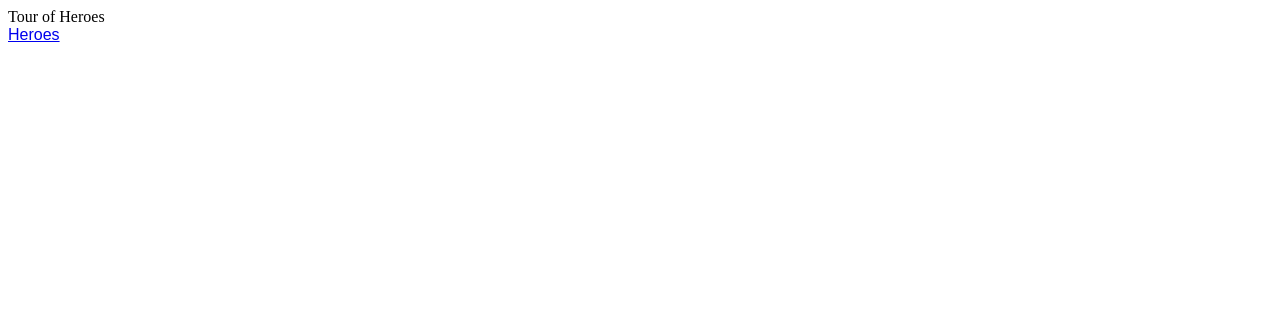
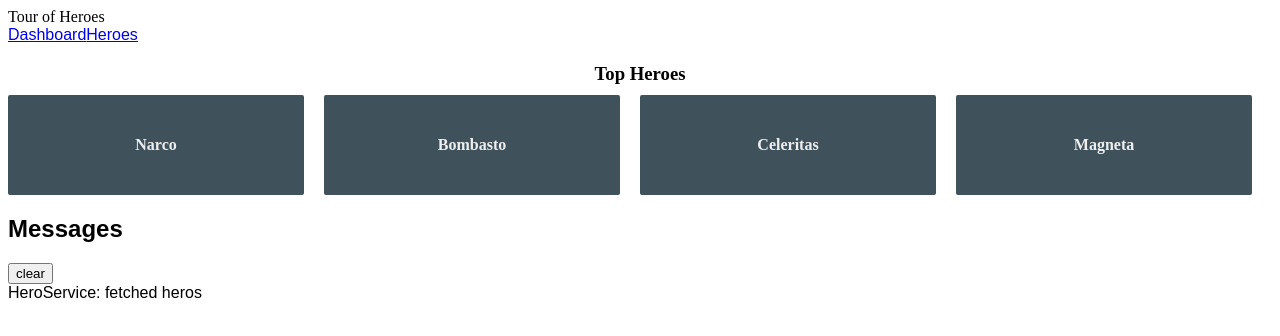
Before and after one commit to spartan1cs/Angular-8, an Angular app in the folder project1/: page /dashboard in a window 1280 px wide. Before the commit this address led to /. Shown: the top 336 px of the page. Built offline with nearby package versions, Linux system fonts and the light colour scheme.

Commit message:
Add dashboard link to the shell T

```diff
--- a/project1/src/app/app-routing.module.ts
+++ b/project1/src/app/app-routing.module.ts
@@ -2,10 +2,13 @@
 import { CommonModule } from '@angular/common';
 import { HerosComponent } from './heros/heros.component';
 import { RouterModule, Routes } from '@angular/router';
+import { DashboardComponent }   from './dashboard/dashboard.component';
 
 
 const routes:Routes=[
-{ path:'heros', component:HerosComponent}
+{ path:'heros', component:HerosComponent},
+{ path: 'dashboard', component: DashboardComponent },
+
 ];
 
 @NgModule({
--- a/project1/src/app/app.component.html
+++ b/project1/src/app/app.component.html
@@ -1,5 +1,6 @@
 {{title}}
 <nav>
+        <a routerLink="/dashboard">Dashboard</a>
     <a routerLink="/heros">Heroes</a>
   </nav>
 <router-outlet></router-outlet>
--- a/project1/src/app/app.module.ts
+++ b/project1/src/app/app.module.ts
@@ -6,14 +6,16 @@
 import { HerosComponent } from './heros/heros.component';
 import { FormsModule } from '@angular/forms';
 import { HeroDetailComponent } from './hero-detail/hero-detail.component';
-import { MessagesComponent } from './messages/messages.component'; // <-- NgModel lives here
+import { MessagesComponent } from './messages/messages.component';
+import { DashboardComponent } from './dashboard/dashboard.component'; // <-- NgModel lives here
 
 @NgModule({
   declarations: [
     AppComponent,
     HerosComponent,
     HeroDetailComponent,
-    MessagesComponent
+    MessagesComponent,
+    DashboardComponent
   ],
   imports: [
     BrowserModule,
--- /dev/null
+++ b/project1/src/app/dashboard/dashboard.component.css
@@ -0,0 +1,63 @@
+/* DashboardComponent's private CSS styles */
+[class*='col-'] {
+    float: left;
+    padding-right: 20px;
+    padding-bottom: 20px;
+  }
+  [class*='col-']:last-of-type {
+    padding-right: 0;
+  }
+  a {
+    text-decoration: none;
+  }
+  *, *:after, *:before {
+    -webkit-box-sizing: border-box;
+    -moz-box-sizing: border-box;
+    box-sizing: border-box;
+  }
+  h3 {
+    text-align: center;
+    margin-bottom: 0;
+  }
+  h4 {
+    position: relative;
+  }
+  .grid {
+    margin: 0;
+  }
+  .col-1-4 {
+    width: 25%;
+  }
+  .module {
+    padding: 20px;
+    text-align: center;
+    color: #eee;
+    max-height: 120px;
+    min-width: 120px;
+    background-color: #3f525c;
+    border-radius: 2px;
+  }
+  .module:hover {
+    background-color: #eee;
+    cursor: pointer;
+    color: #607d8b;
+  }
+  .grid-pad {
+    padding: 10px 0;
+  }
+  .grid-pad > [class*='col-']:last-of-type {
+    padding-right: 20px;
+  }
+  @media (max-width: 600px) {
+    .module {
+      font-size: 10px;
+      max-height: 75px; }
+  }
+  @media (max-width: 1024px) {
+    .grid {
+      margin: 0;
+    }
+    .module {
+      min-width: 60px;
+    }
+  }
--- /dev/null
+++ b/project1/src/app/dashboard/dashboard.component.html
@@ -0,0 +1,8 @@
+<h3>Top Heroes</h3>
+<div class="grid grid-pad">
+  <a *ngFor="let hero of heroes" class="col-1-4">
+    <div class="module hero">
+      <h4>{{hero.name}}</h4>
+    </div>
+  </a>
+</div>
--- /dev/null
+++ b/project1/src/app/dashboard/dashboard.component.ts
@@ -0,0 +1,23 @@
+import { Component, OnInit } from '@angular/core';
+import { Hero } from '../hero';
+import { HeroService } from '../hero.service';
+@Component({
+  selector: 'app-dashboard',
+  templateUrl: './dashboard.component.html',
+  styleUrls: ['./dashboard.component.css']
+})
+export class DashboardComponent implements OnInit {
+
+  heroes: Hero[] = [];
+
+  constructor(private heroService: HeroService) { }
+
+  ngOnInit() {
+    this.getHeroes();
+  }
+
+  getHeroes(): void {
+    this.heroService.getHeroes()
+      .subscribe(heroes => this.heroes = heroes.slice(1, 5));
+  }
+}
```
Also changed, not shown: 1 other file (tests, documents, lock files or other folders).
